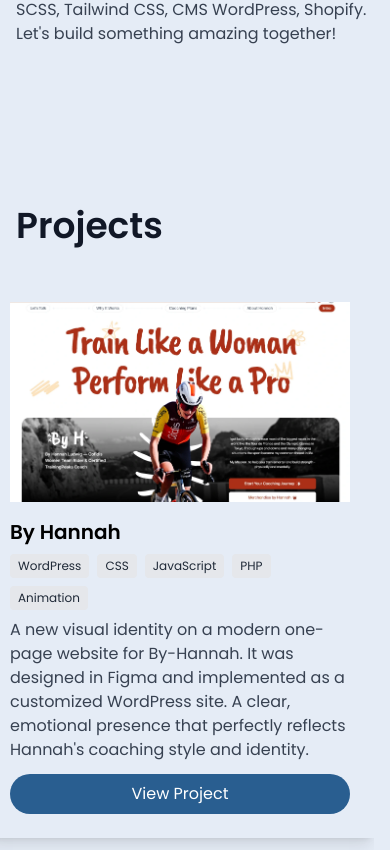
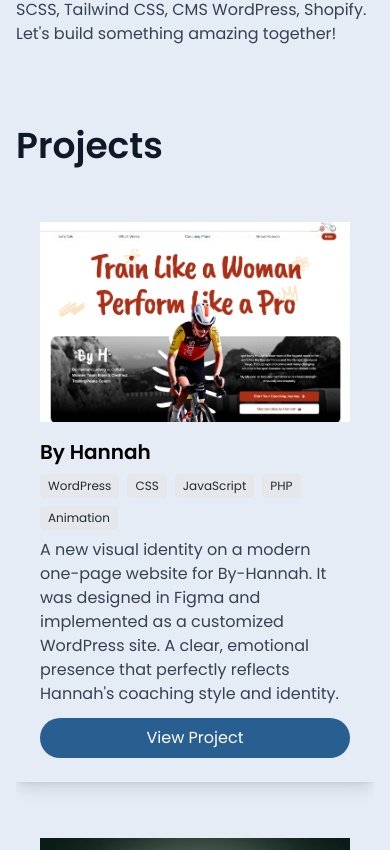
Before and after one commit to OwenPrasimsha/simsha, a React (Vite) app: page / in a window 390 px wide. Shown: the part 854-1704 px from the top of the page. Built offline with nearby package versions, Linux system fonts and the light colour scheme.

Commit message:
Fix: adjust styling padding

```diff
--- a/src/components/common/HeroContent.jsx
+++ b/src/components/common/HeroContent.jsx
@@ -7,7 +7,7 @@ export default function HeroContent() {
         Hello
       </h1>
       <h2 className="text-xl text-gray-900 mb-6">Here' who I am & what I do</h2>
-      <div className="flex gap-4 mb-6">
+      <div className="flex felx-wrap gap-4 mb-6">
         <ButtonLink
           variant="primary"
           href="https://wa.me/1234567890"
--- a/src/components/sections/Projects.jsx
+++ b/src/components/sections/Projects.jsx
@@ -47,11 +47,11 @@ export default function Projects() {
   return (
     <section
       id="projects"
-      className="pt-[80px] lg:pt-[120px] px-4 max-w-[1180px] mx-auto"
+      className="pt-0 md:pt-[80px] lg:pt-[120px] px-4 max-w-[1180px] mx-auto"
     >
       <h2 className="text-4xl font-bold text-gray-900 mb-8">Projects</h2>
 
-      <div className="overflow-hidden md:overflow-auto lg:overflow-hidden p-0 md:pl-[30px] pb-[30px] ml-[-30px] mb-[-30px]">
+      <div className="overflow-hidden md:overflow-auto lg:overflow-hidden m-0 p-0 md:pl-[30px] md:pb-[30px] md:ml-[-30px] md:mb-[-30px]">
         <div className="grid md:grid-cols-3 w-full md:w-[135%] lg:w-full gap-8">
           {projects.map((project, index) => (
             <CardProjects project={project} index={index} />
```
